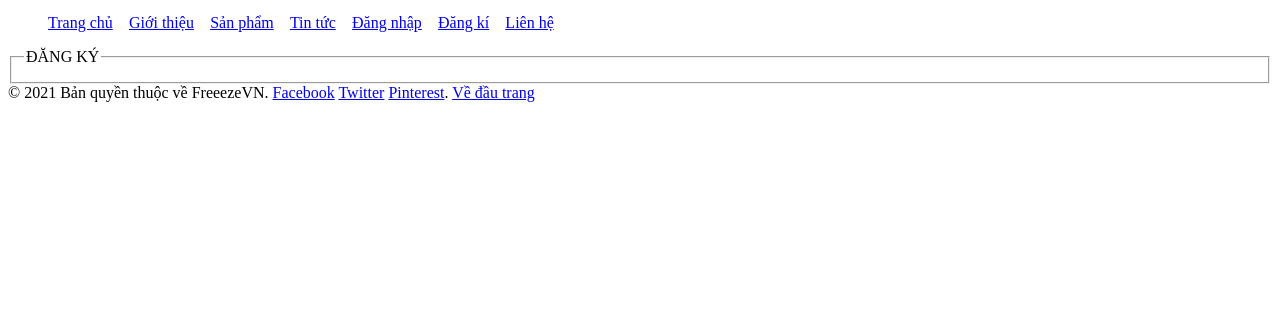
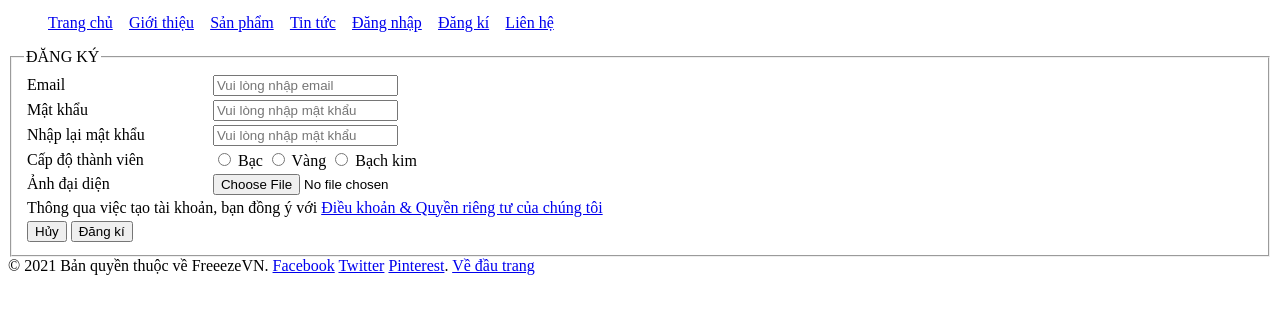
Before and after one commit to fridaytd/NMLTWeb, a plain HTML site: page lab1/dangky.html in a window 1280 px wide. Shown: the part 50-364 px from the top of the page. Drawn offline with Linux system fonts and the light colour scheme.

Commit message:
add dangki.html into lab1

```diff
--- a/lab1/dangky.html
+++ b/lab1/dangky.html
@@ -38,9 +38,50 @@
     </nav>
   </header>
   <main>
-    <fieldset>
-      <legend>ĐĂNG KÝ</legend>
-    </fieldset>
+    <form action="" method="post" enctype="multipart/form-data">
+      <fieldset>
+        <legend>ĐĂNG KÝ</legend>
+        <table>
+          <tr>
+            <td><label for="email">Email</label></td>
+            <td><input type="text" id="email" name="email" placeholder="Vui lòng nhập email"></td>
+          </tr>
+          <tr>
+            <td><label for="password">Mật khẩu</label></td>
+            <td><input type="password" id="password" name="password" placeholder="Vui lòng nhập mật khẩu"></td>
+          </tr>
+          <tr>
+            <td><label for="passwordagain">Nhập lại mật khẩu</label></td>
+            <td><input type="password" id="passwordagain" name="passwordagain" placeholder="Vui lòng nhập mật khẩu">
+            </td>
+          </tr>
+          <tr>
+            <td>Cấp độ thành viên</td>
+            <td><input type="radio" name="memberType" id="bac" value="bac">
+              <label for="bac">Bạc</label>
+              <input type="radio" name="memberType" id="vang" value="vang">
+              <label for="bac">Vàng</label>
+              <input type="radio" name="memberType" id="bachkim" value="bachkim">
+              <label for="bac">Bạch kim</label>
+            </td>
+          </tr>
+          <tr>
+            <td>Ảnh đại diện</td>
+            <td><input type="file" accept=".png, .jpg"></td>
+          </tr>
+          <tr>
+            <td colspan="2">Thông qua việc tạo tài khoản, bạn đồng ý với <a href="./">Điều khoản & Quyền riêng tư của
+                chúng
+                tôi</a></td>
+          </tr>
+          <tr>
+            <td colspan="2"><input type="reset" value="Hủy">
+              <input type="submit" value="Đăng kí">
+            </td>
+          </tr>
+        </table>
+      </fieldset>
+    </form>
   </main>
   <footer>
     &copy; 2021 Bản quyền thuộc về FreeezeVN.
```
